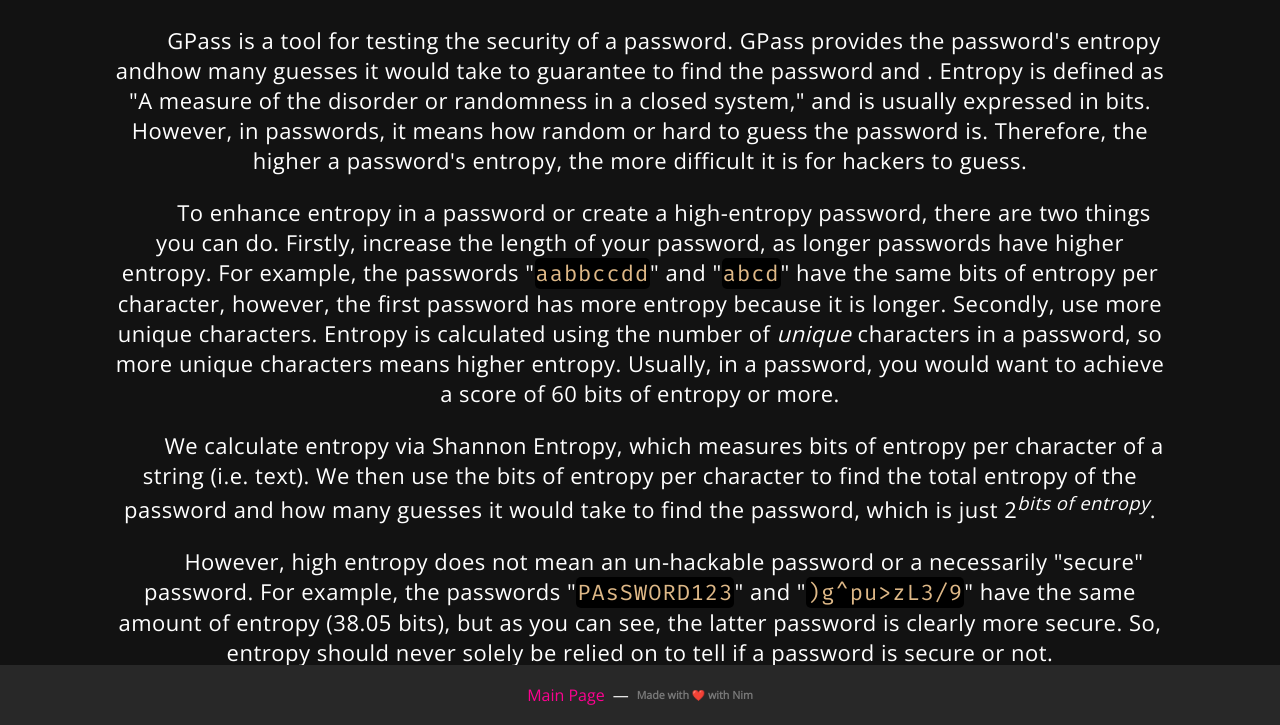
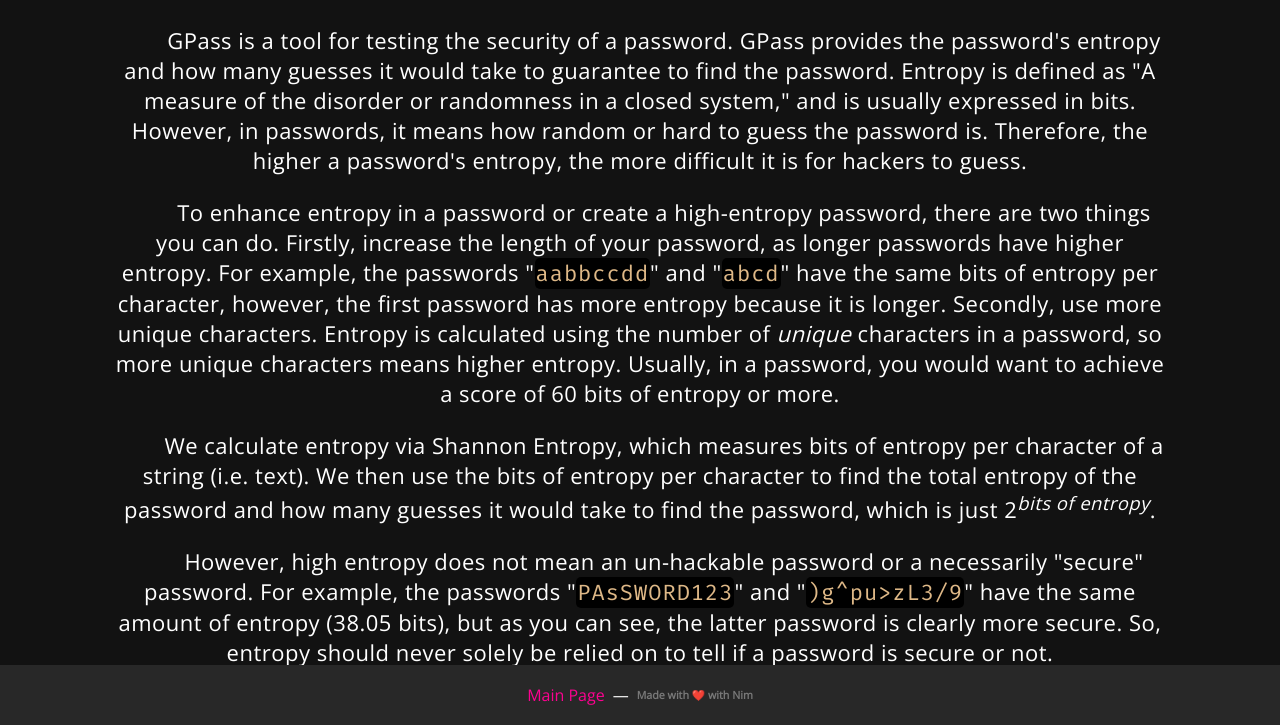
Before and after one commit to neroist/GPass, a plain HTML site: page public/about.html in a window 1280 px wide. Shown: the part 75-800 px from the top of the page. Drawn offline with nearby package versions, Linux system fonts and the light colour scheme.

Commit message:
Fix grammar/sentence structure errors

```diff
--- a/public/about.html
+++ b/public/about.html
@@ -18,8 +18,8 @@
     <h1>About</h1>
     <p>
       GPass is a tool for testing the security of a password. GPass provides the
-      password's entropy andhow many guesses it would take to guarantee to find
-      the password and . Entropy is defined as "A measure of the disorder or
+      password's entropy and how many guesses it would take to guarantee to find
+      the password. Entropy is defined as "A measure of the disorder or
       randomness in a closed system," and is usually expressed in bits.
       However, in passwords, it means how random or hard to guess the password
       is. Therefore, the higher a password's entropy, the more difficult it is
```
